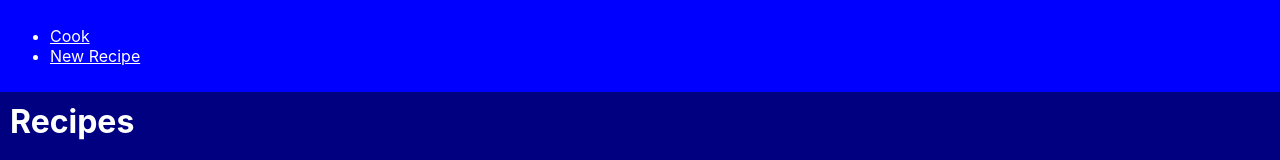
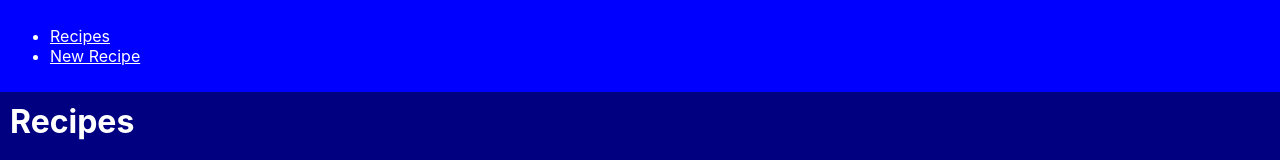
Before and after one commit to tuzmusic/recipe-helper-react-js, a React (Create React App) app: page / in a window 1280 px wide. Shown: the top 160 px of the page. Built offline with nearby package versions, Linux system fonts and the light colour scheme.

Commit message:
fix app container navigation tests

```diff
--- a/src/index.css
+++ b/src/index.css
@@ -5,7 +5,7 @@
   color: white;
   flex: 1;
   margin: 10px;
-  padding: 0px;
+  padding: 10px;
 }
 
 a {
--- a/src/screens/AppContainer.js
+++ b/src/screens/AppContainer.js
@@ -25,7 +25,7 @@
     <header style={styles.header}>
       <ul>
         <li>
-          <Link to="/">Cook</Link>
+          <Link to="/">Recipes</Link>
         </li>
         <li>
           <Link to="/recipes/new">New Recipe</Link>
```
Also changed, not shown: 1 other file (tests, documents, lock files or other folders).
